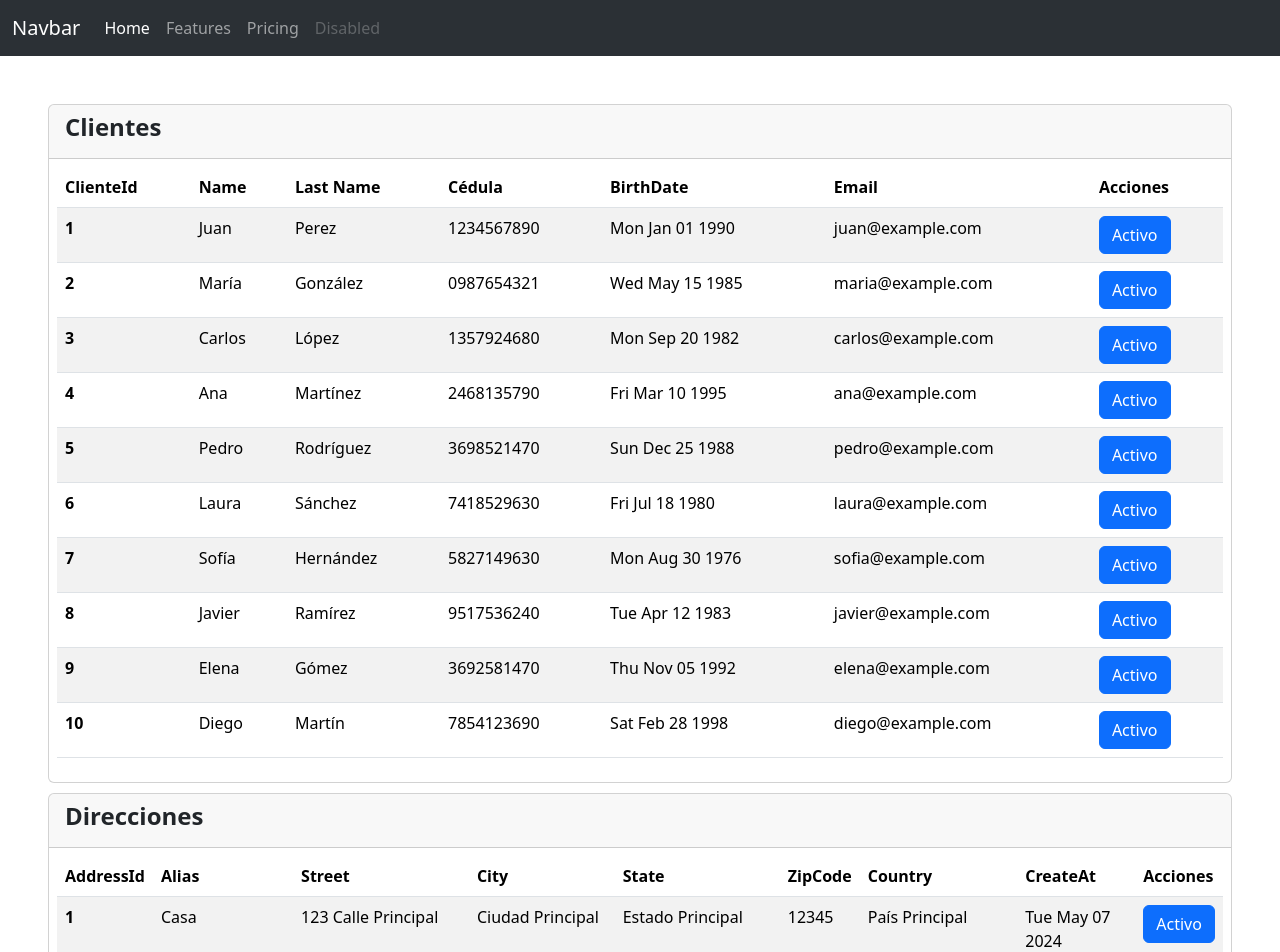
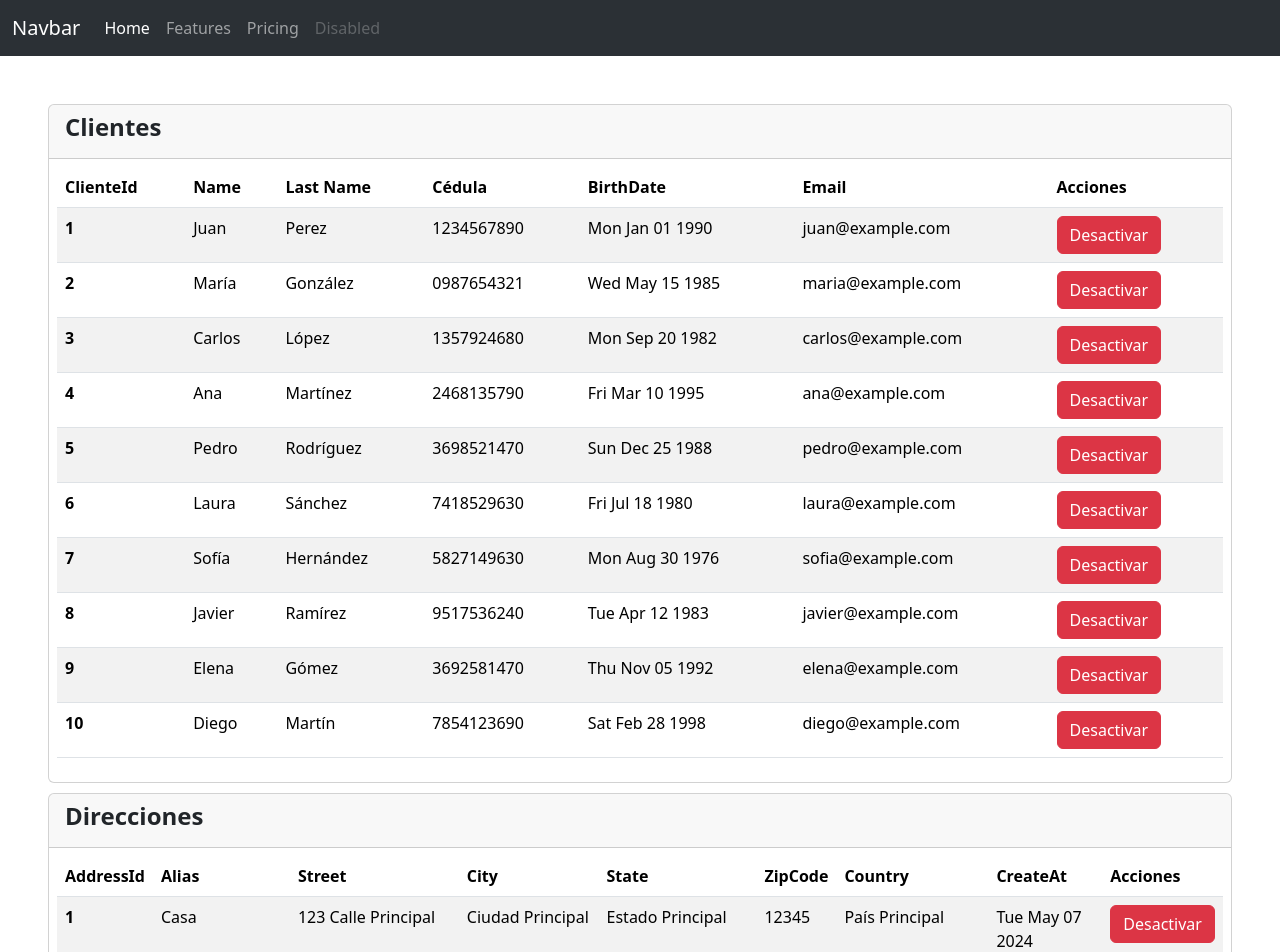
Before and after one commit to EmmanuelST/FirstAngularApp, an Angular app: page / in a window 1280 px wide. Shown: the top 952 px of the page. Built offline with nearby package versions, Linux system fonts and the light colour scheme.

Commit message:
Added toggleButton to Cliente and Direccion components

```diff
--- a/src/app/clientes/clientes.component.html
+++ b/src/app/clientes/clientes.component.html
@@ -24,7 +24,11 @@
                         <td>{{cliente.cedula}}</td>
                         <td>{{cliente.birthDate.toDateString()}}</td>
                         <td>{{cliente.email}}</td>
-                        <td><button class="btn btn-primary"> Activo</button></td>
+                        <td>
+                            <button class="btn" [ngClass]="{'btn-primary': !cliente.active, 'btn-danger': cliente.active}" (click) = "toggleActiveState(cliente)" >
+                                {{cliente.active? "Desactivar" : "Activar"}}
+                            </button>
+                        </td>
                     </tr>
                 </tbody>
             </table>
--- a/src/app/clientes/clientes.component.ts
+++ b/src/app/clientes/clientes.component.ts
@@ -10,6 +10,10 @@ import { CommonModule } from '@angular/common';
   styleUrl: './clientes.component.css'
 })
 export class ClientesComponent {
+
+  toggleActiveState(cliente: Cliente) {
+    cliente.active = !cliente.active;
+  }
 
   clientes: Cliente[] = [
     {
--- a/src/app/direccion/direccion.component.html
+++ b/src/app/direccion/direccion.component.html
@@ -28,7 +28,11 @@
                         <td>{{direccion.zipCode}}</td>
                         <td>{{direccion.country}}</td>
                         <td>{{direccion.createAt.toDateString()}}</td>
-                        <td><button class="btn btn-primary"> Activo</button></td>
+                        <td>
+                            <button class="btn" [ngClass]="{'btn-primary': !direccion.active, 'btn-danger': direccion.active}" (click) = "toggleActiveState(direccion)" >
+                                {{direccion.active? "Desactivar" : "Activar"}}
+                            </button>
+                        </td>
                     </tr>
                 </tbody>
             </table>
--- a/src/app/direccion/direccion.component.ts
+++ b/src/app/direccion/direccion.component.ts
@@ -109,4 +109,7 @@ export class DireccionComponent {
     }
   ];
 
+  toggleActiveState(direccion: Direccion) {
+    direccion.active = !direccion.active;
+  }
 }
```
